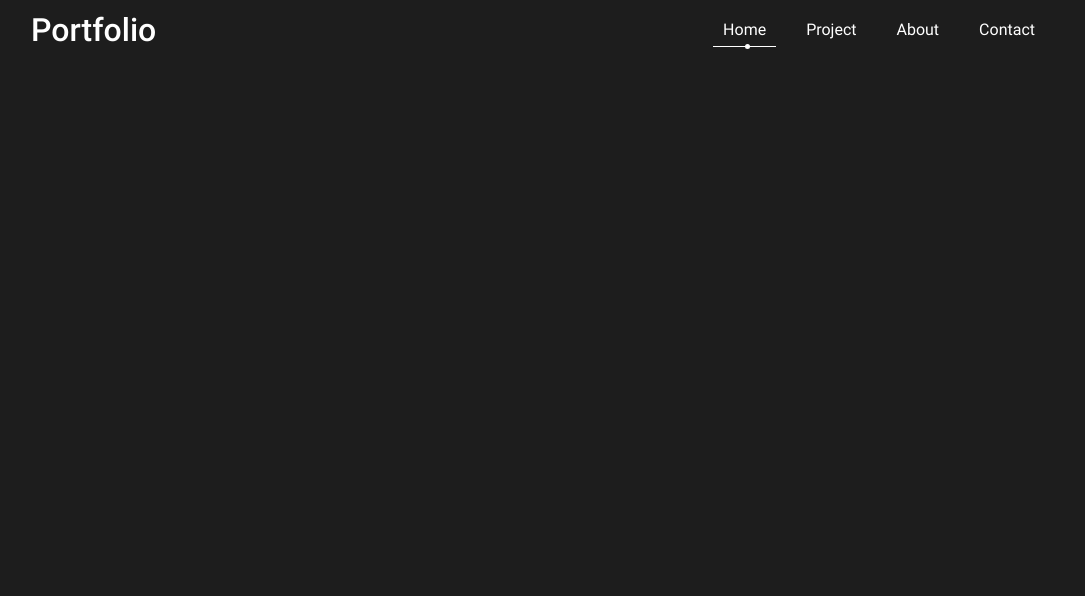
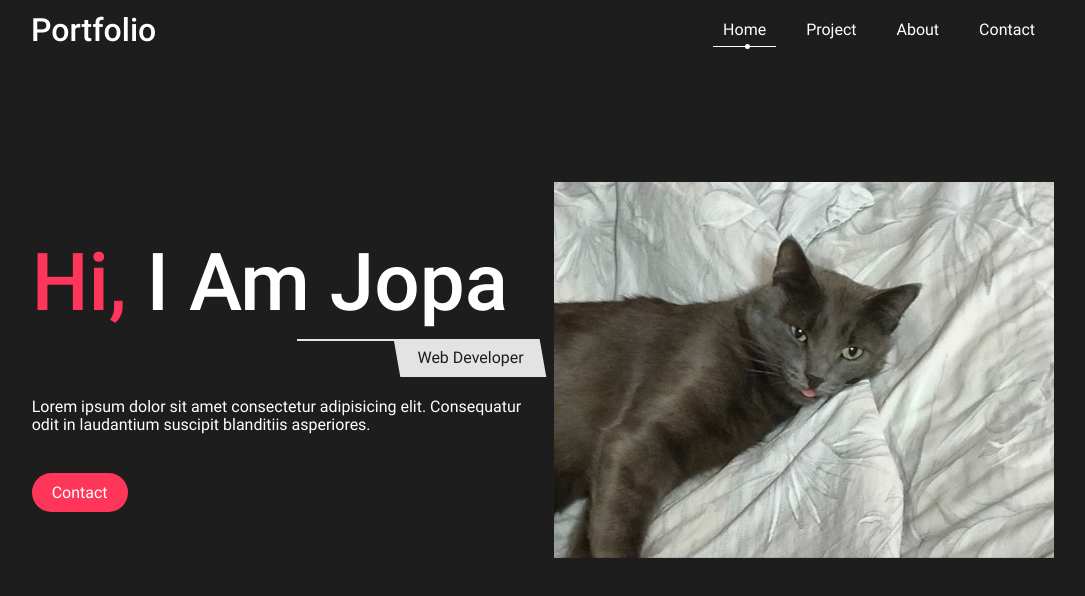
Before and after one commit to AleksandrPolyakov1997/portfolio, a website built with webpack: page src/index.html in a window 1280 px wide. Shown: the whole page, without its empty margins (97-1182 px from the left). Built offline with nearby package versions, Linux system fonts and the light colour scheme.

Commit message:
add header

```diff
--- a/package.json
+++ b/package.json
@@ -40,5 +40,8 @@
     "webpack": "^5.88.1",
     "webpack-cli": "^5.1.4",
     "webpack-dev-server": "^4.15.1"
+  },
+  "dependencies": {
+    "html-loader": "^5.0.0"
   }
 }
--- a/src/index.html
+++ b/src/index.html
@@ -6,7 +6,6 @@
   <title>Document</title>
 </head>
 <body>
-  <div class="page">
     <nav class="navbar">
       <h1 class="logo">
         Portfolio
@@ -18,6 +17,14 @@
         <li class="link-item"><a href="#contact" class="link">Contact</a></li>
       </ul>
     </nav>
-  </div>
+    <header class="header">
+      <div class="header_content">
+        <h1 class="title"><span class="title_highlight">Hi, </span>i am jopa</h1>
+        <p class="profession">web developer</p>
+        <p class="info">Lorem ipsum dolor sit amet consectetur adipisicing elit. Consequatur odit in laudantium suscipit blanditiis asperiores.</p>
+        <a href="#" class="btn">contact</a>
+      </div>
+      <img src="./images/shlepa.jpg" alt="" class="header-image">
+    </header>
 </body>
 </html>
--- a/src/style/style.scss
+++ b/src/style/style.scss
@@ -4,14 +4,6 @@ body {
   background: $font-color;
   font-family: 'Roboto';
   color: #fff;
-  display: flex;
-}
-
-.page {
-  max-width: 1400px;
-  margin: 0 15px;
-  position: relative;
-  display: flex;
 }
 
 .navbar {
@@ -64,3 +56,79 @@ body {
     background: #fff;
   }
 }
+
+.header {
+  height: auto;
+  min-height: calc(100vh - 60px);
+  display: flex;
+  align-items: center;
+  justify-content: space-evenly;
+  column-gap: 10px;
+  padding: 0 10vw;
+}
+
+.header_content {
+  max-width: 50%;
+}
+
+.title {
+  font-size: 5rem;
+  text-transform: capitalize;
+  font-weight: 500;
+  margin: 0;
+}
+
+.title_highlight {
+  color: #ff3559;
+}
+
+.profession {
+  width: fit-content;
+  display: block;
+  margin: 10px 0 20px;
+  margin-left: auto;
+  text-transform: capitalize;
+  position: relative;
+  padding: 10px 20px;
+  color: #1d1d1d;
+  z-index: 2;
+
+  &::before {
+    content: '';
+    width: 100%;
+    height: 100%;
+    top: 0;
+    left: 0;
+    background: #e3e3e3;
+    z-index: -1;
+    transform: skewX(10deg);
+    position: absolute;
+  }
+
+  &::after {
+    content: '';
+    position: absolute;
+    top: 0;
+    left: -100px;
+    width: 100px;
+    height: 2px;
+    background: #e3e3e3;
+  }
+}
+
+.info {
+  margin-bottom: 50px;
+}
+
+.btn {
+  padding: 10px 20px;
+  text-decoration: none;
+  background: #ff3559;
+  border-radius: 50px;
+  color: #fff;
+  text-transform: capitalize;
+}
+
+.header-image {
+  width: 500px;
+}
--- a/webpack.config.js
+++ b/webpack.config.js
@@ -8,7 +8,7 @@ module.exports = {
   output: {
     path: path.join(__dirname, 'dist'),
     filename: 'index.[contenthash].js',
-    assetModuleFilename: path.join('path', '[name].[contenthash][ext]'),
+    assetModuleFilename: path.join('images', '[name].[contenthash][ext]'),
   },
   module: {
     rules: [
@@ -16,6 +16,10 @@ module.exports = {
         test: /\.js$/,
         use: 'babel-loader',
         exclude: /node_modules/,
+      },
+      {
+        test: /\.(html)$/,
+        use: ['html-loader']
       },
       {
         test: /\.(scss|css)$/,
```
Also changed, not shown: src/images/shlepa.jpg (added), 1 other file.
